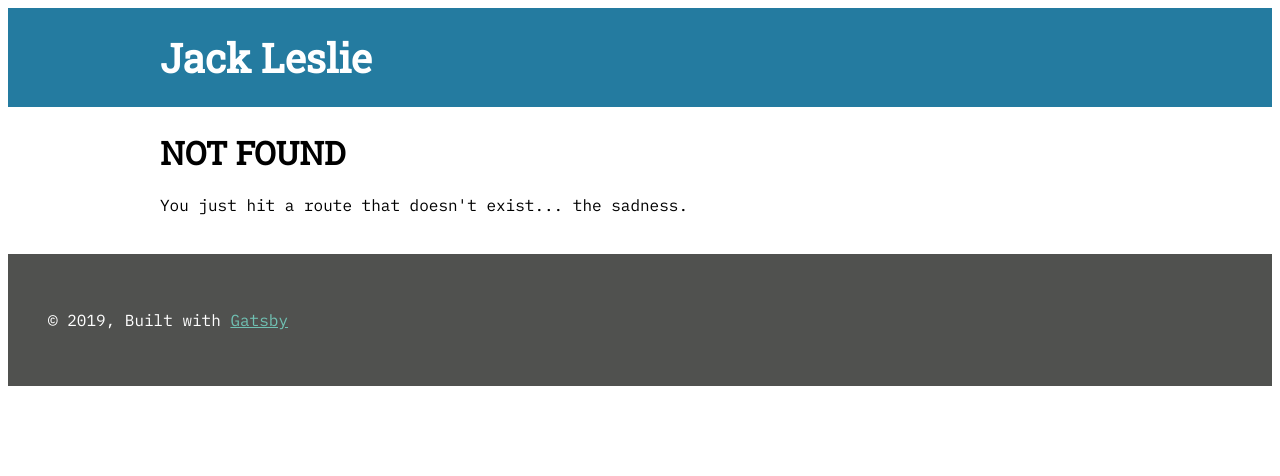
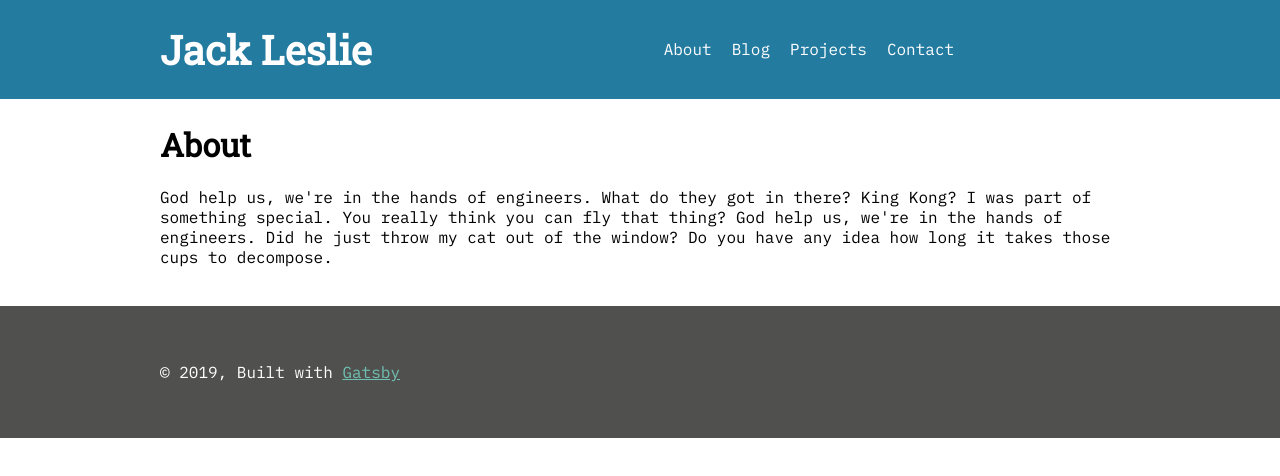
Before and after one commit to jackleslie/dev, a Gatsby site: page /about in a window 1280 px wide. Before the commit this address had no page. Built offline with nearby package versions, Linux system fonts and the light colour scheme; Gatsby itself is replaced by a stand-in of ours.

Commit message:
Added some css flexbox to header, changed page 2 to about, removed body margin

```diff
--- a/src/components/footer/footer.module.css
+++ b/src/components/footer/footer.module.css
@@ -4,6 +4,12 @@
   padding: 40px;
 }
 
+.footerInner {
+  margin: 0 auto;
+  max-width: 960px;
+  display: flex;
+}
+
 .footerLink {
   font-family: 'IBM Plex Mono', monospace;
 }
--- a/src/components/footer/index.js
+++ b/src/components/footer/index.js
@@ -5,6 +5,7 @@ import footerStyles from './footer.module.css'
 
 const Footer = ({ ...props }) => (
   <footer className={footerStyles.footer} {...props}>
+    <div className={footerStyles.footerInner}>
       <p>
         © {new Date().getFullYear()}, Built with
         {` `}
@@ -12,6 +13,7 @@ const Footer = ({ ...props }) => (
           Gatsby
         </a>
       </p>
+    </div>
   </footer>
 )
 
--- a/src/components/header/header.module.css
+++ b/src/components/header/header.module.css
@@ -7,14 +7,29 @@
   margin: 0 auto;
   max-width: 960px;
   padding: 1.45rem 1.0875rem;
+  display: flex;
+  flex-wrap: wrap;
 }
 
 .headerTitle {
   margin: 0;
   font-size: 40px;
+  flex-grow: 2;
+}
+
+.headerTitleLink {
+  color: #ffffff;
+  text-decoration: none;
+}
+
+.headerNavigation {
+  flex-grow: 1;
+  padding-top: 16px;
 }
 
 .headerLink {
+  font-family: 'IBM Plex Mono', monospace;
   color: #ffffff;
   text-decoration: none;
+  margin-right: 20px;
 }
--- a/src/components/header/index.js
+++ b/src/components/header/index.js
@@ -1,6 +1,7 @@
 import React from 'react'
-import { Link } from 'gatsby'
 import PropTypes from 'prop-types'
+
+import Link from '../link'
 
 import headerStyles from './header.module.css'
 
@@ -8,10 +9,24 @@ const Header = ({ siteTitle }) => (
   <div className={headerStyles.header}>
     <div className={headerStyles.headerInner}>
       <h1 className={headerStyles.headerTitle}>
-        <Link className={headerStyles.headerLink} to="/">
+        <Link className={headerStyles.headerTitleLink} to="/">
           {siteTitle}
         </Link>
       </h1>
+      <div className={headerStyles.headerNavigation}>
+        <Link className={headerStyles.headerLink} to="/about">
+          About
+        </Link>
+        <Link className={headerStyles.headerLink} to="/blog">
+          Blog
+        </Link>
+        <Link className={headerStyles.headerLink} to="/projects">
+          Projects
+        </Link>
+        <Link className={headerStyles.headerLink} to="/contact">
+          Contact
+        </Link>
+      </div>
     </div>
   </div>
 )
--- a/src/pages/page-2.js
+++ b/src/pages/about.js
@@ -1,13 +1,12 @@
 import React from 'react'
 
-import Link from '../components/link'
 import Layout from '../components/layout'
 import SEO from '../components/seo'
 
 const SecondPage = () => (
   <Layout>
-    <SEO title="Page two" />
-    <h1>Second Page</h1>
+    <SEO title="About" />
+    <h1>About</h1>
     <p>
       God help us, we're in the hands of engineers. What do they got in there?
       King Kong? I was part of something special. You really think you can fly
@@ -15,7 +14,6 @@ const SecondPage = () => (
       throw my cat out of the window? Do you have any idea how long it takes
       those cups to decompose.
     </p>
-    <Link to="/">Go back to the homepage</Link>
   </Layout>
 )
 
--- a/src/pages/index.js
+++ b/src/pages/index.js
@@ -1,5 +1,4 @@
 import React from 'react'
-import Link from '../components/link'
 
 import Layout from '../components/layout'
 import Image from '../components/image'
@@ -25,7 +24,6 @@ const IndexPage = () => (
       virus. Hey, you know how I'm, like, always trying to save the planet?
       Here's my chance.
     </p>
-    <Link to="/page-2/">Go to page 2</Link>
   </Layout>
 )
 
--- a/src/styles/global.css
+++ b/src/styles/global.css
@@ -1,3 +1,7 @@
+body {
+  margin: 0;
+}
+
 h1,
 h2,
 h3,
```
Lines whose indentation alone changed are shown as unchanged.
